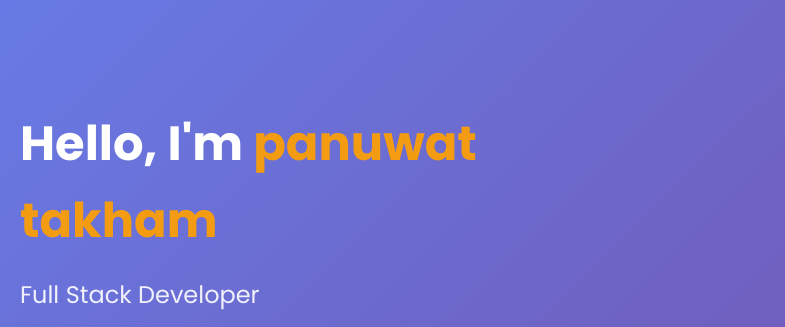
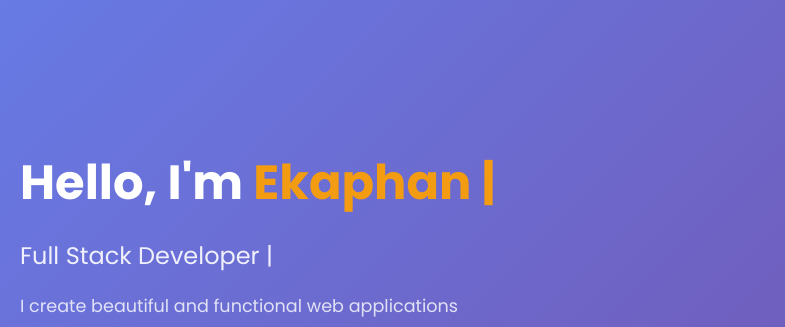
Before and after one commit to AkkapanSE/portfolio-website-development, a plain HTML site: page index.html in a window 1280 px wide. Shown: the part 150-477 px from the top of the page, 0-785 px from the left. Drawn offline with Linux system fonts and the light colour scheme; grey boxes are pictures that could not be loaded.

Commit message:
Typing Animation for Hero

```diff
--- a/css/style.css
+++ b/css/style.css
@@ -626,3 +626,14 @@ body {
 .project-card.hide {
     display: none;
 }
+
+
+/* Typing Animation */
+.cursor {
+    animation: blink 1s infinite;
+}
+
+@keyframes blink {
+    0%, 50% { opacity: 1; }
+    51%, 100% { opacity: 0; }
+}
--- a/index.html
+++ b/index.html
@@ -53,8 +53,18 @@
     <!-- Hero Section -->
     <section id="home" class="hero">
         <div class="hero-content">
-            <h1>Hello, I'm <span class="highlight">panuwat takham</span></h1>
-            <p class="hero-subtitle">Full Stack Developer</p>
+            <h1>Hello, I'm <span class="highlight">
+
+                    <!--Typing Animation for Hero-->
+                    <span id="typing-text-test"></span>
+                    <span class="cursor">|</span>
+                </span></h1>
+            <p class="hero-subtitle">
+
+                <!--Typing Animation for Hero-->
+                <span id="typing-text"></span>
+                <span class="cursor">|</span>
+            </p>
             <p class="hero-description">I create beautiful and functional web applications</p>
             <div class="hero-buttons">
                 <a href="#projects" class="btn btn-primary">View My Work</a>
@@ -152,7 +162,7 @@
 
             <div class="projects-grid">
                 <!-- Filter Buttons -->
-                 <div class="project-card" data-category="web">
+                <div class="project-card" data-category="web">
                     <img src="https://i.pinimg.com/736x/81/77/74/81777470b78e0d4e18b097432c75dc38.jpg" alt="Project 1">
                     <div class="project-info">
                         <h3>wed-addlink&uploadfile Website</h3>
--- a/js/script.js
+++ b/js/script.js
@@ -126,3 +126,78 @@ filterButtons.forEach(button => {
         });
     });
 });
+
+
+
+
+// Typing Animation
+const typingText = document.getElementById('typing-text');
+const typingTexttest = document.getElementById('typing-text-test');//เพิ่มเติมสำหรับการแสดงชื่อ
+
+const textArray = ['Full Stack Developer', 'React Specialist', 'Node.js Expert', 'UI/UX Enthusiast'];
+const textArraytest = ['panuwat takham', 'Ekaphan Totsathisrangsan'];//names teams
+//typingText
+let textIndex1 = 0;
+let charIndex1 = 0;
+let isDeleting1 = false;
+//textArraytest
+let textIndex2 = 0;
+let charIndex2 = 0;
+let isDeleting2 = false;
+
+// Typing for typingText
+function typeWriter1() {
+    const currentText = textArray[textIndex1];
+
+    if (!isDeleting1) {
+        charIndex1++;
+        typingText.textContent = currentText.substring(0, charIndex1);
+
+        if (charIndex1 === currentText.length) {
+            isDeleting1 = true;
+            setTimeout(typeWriter1, 2000);
+            return;
+        }
+    } else {
+        charIndex1--;
+        typingText.textContent = currentText.substring(0, charIndex1);
+
+        if (charIndex1 === 0) {
+            isDeleting1 = false;
+            textIndex1 = (textIndex1 + 1) % textArray.length;
+        }
+    }
+
+    setTimeout(typeWriter1, isDeleting1 ? 50 : 150);
+}
+
+// Typing for typingTexttest
+function typeWriter2() {
+    const currentText = textArraytest[textIndex2];
+
+    if (!isDeleting2) {
+        charIndex2++;
+        typingTexttest.textContent = currentText.substring(0, charIndex2);
+
+        if (charIndex2 === currentText.length) {
+            isDeleting2 = true;
+            setTimeout(typeWriter2, 1000);
+            return;
+        }
+    } else {
+        charIndex2--;
+        typingTexttest.textContent = currentText.substring(0, charIndex2);
+
+        if (charIndex2 === 0) {
+            isDeleting2 = false;
+            textIndex2 = (textIndex2 + 1) % textArraytest.length;
+        }
+    }
+
+    setTimeout(typeWriter2, isDeleting2 ? 50 : 150);
+}
+
+document.addEventListener('DOMContentLoaded', () => {
+    setTimeout(typeWriter1, 2000);
+    setTimeout(typeWriter2, 1500);
+});
```
